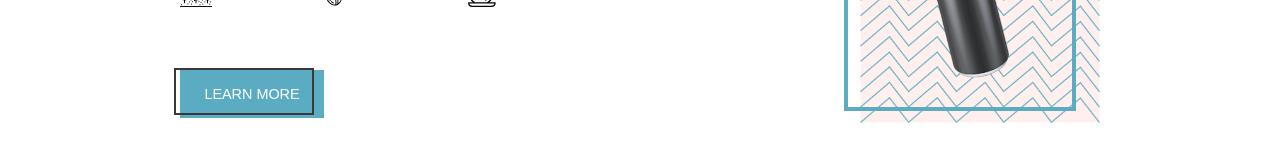
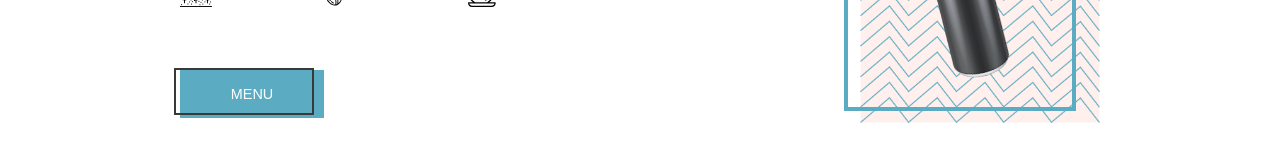
Before and after one commit to gabriellemalate/ECommerce-Site__CoffeeShop, a React (Create React App) app: page / in a window 1280 px wide. Shown: the part 1745-1913 px from the top of the page. Built offline with nearby package versions, Linux system fonts and the light colour scheme; the HTML template or start-up script is replaced by a standard one.

Commit message:
change button label

```diff
--- a/src/components/About/About.js
+++ b/src/components/About/About.js
@@ -30,7 +30,7 @@ function About() {
                     </div>
                     <Link className="a__button" to="/menu">
                         <div id="button-border"></div>
-                        <button className="about__button">LEARN MORE</button>
+                        <button className="about__button">MENU</button>
                     </Link>
                 </div>
 
```
